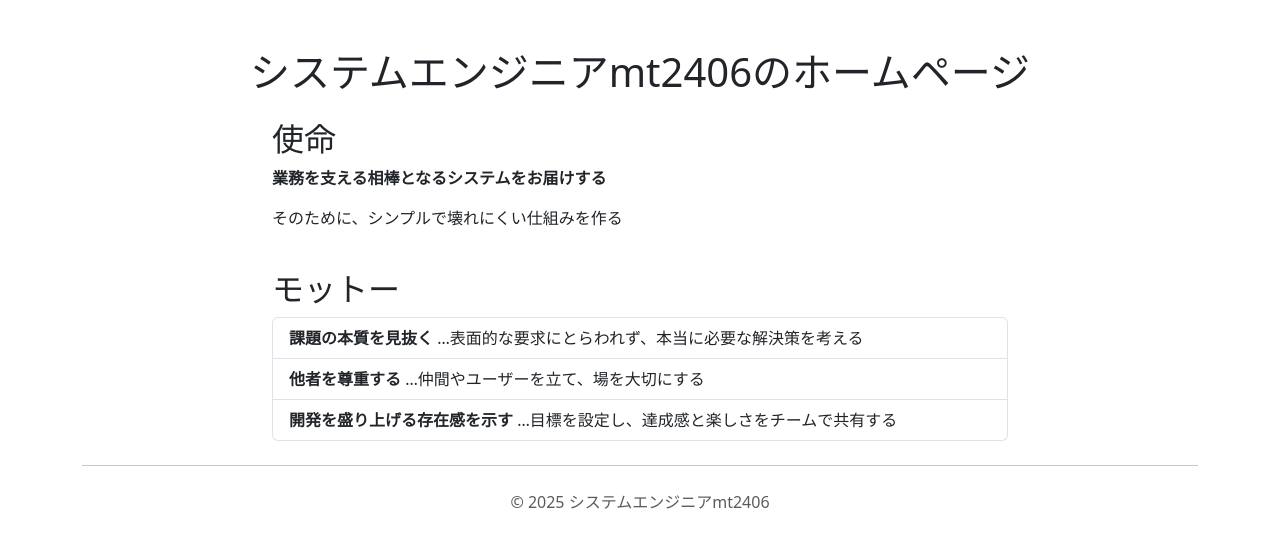
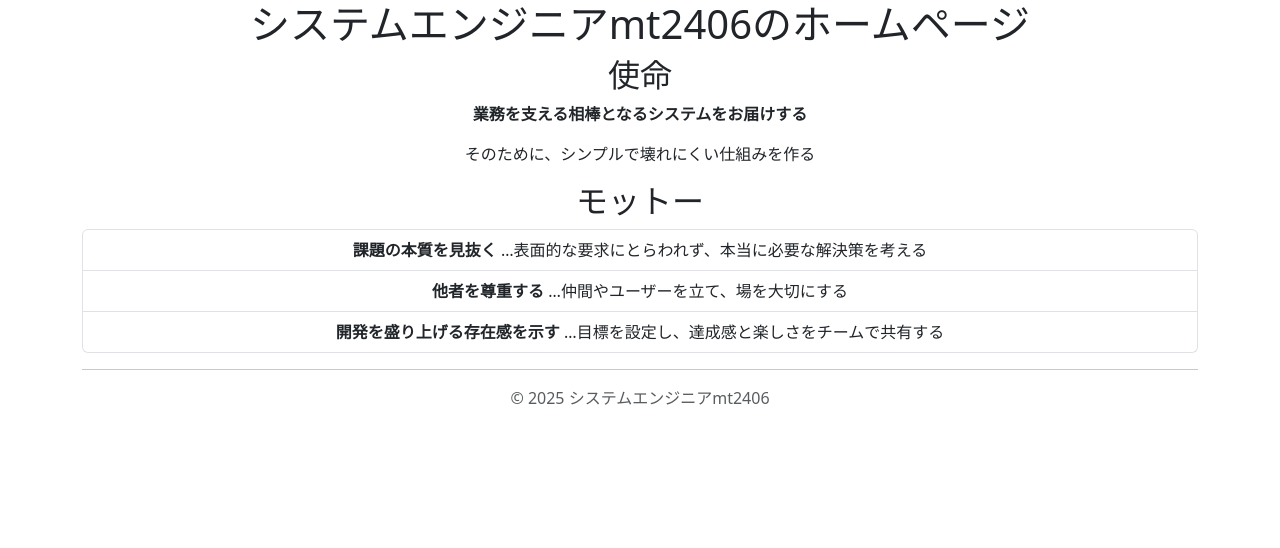
Before and after one commit to mt2406/myhomepage, a plain HTML site: page index.html in a window 1280 px wide. Drawn offline with nearby package versions, Linux system fonts and the light colour scheme.

Commit message:
bootstrap

```diff
--- a/index.html
+++ b/index.html
@@ -5,24 +5,24 @@
   <title>システムエンジニアmt2406のホームページ</title>
   <link rel="stylesheet" href="css/bootstrap.min.css">
 </head>
-<body class="container my-5">
+<body class="container text-center">
 
   <div class="row">
     <div class="col-12">
-      <h1 class="text-center mb-4">システムエンジニアmt2406のホームページ</h1>
+      <h1 class="text-center">システムエンジニアmt2406のホームページ</h1>
     </div>
   </div>
 
   <div class="row">
-    <div class="col-md-8 offset-md-2">
+    <div class="col-12">
       <h2>使命</h2>
       <p><strong>業務を支える相棒となるシステムをお届けする</strong></p>
       <p>そのために、シンプルで壊れにくい仕組みを作る</p>
     </div>
   </div>
 
-  <div class="row mt-4">
-    <div class="col-md-8 offset-md-2">
+  <div class="row">
+    <div class="col-12">
       <h2>モットー</h2>
       <ul class="list-group">
         <li class="list-group-item"><strong>課題の本質を見抜く</strong> …表面的な要求にとらわれず、本当に必要な解決策を考える</li>
@@ -32,7 +32,7 @@
     </div>
   </div>
 
-  <hr class="my-4">
+  <hr class="">
   <p class="text-center text-muted">© 2025 システムエンジニアmt2406</p>
 
   <script src="js/bootstrap.bundle.min.js"></script>
```
